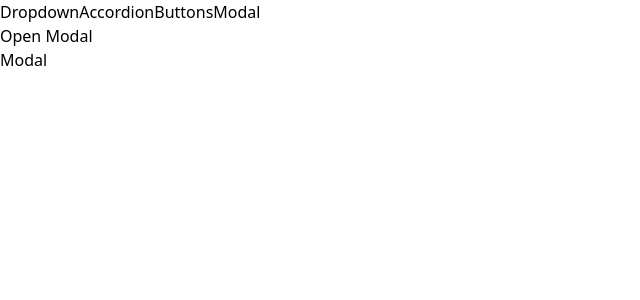
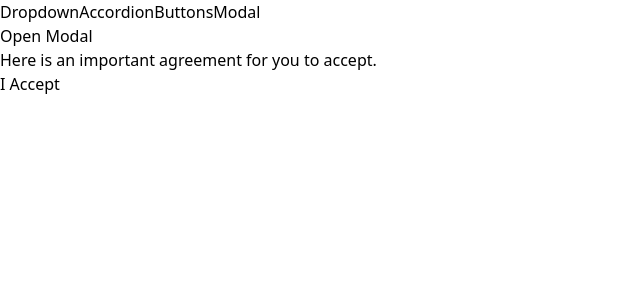
Before and after one commit to wali55/comps, a React (Vite) app: page /modal in a window 1280 px wide. Both pictures are taken after a click on the button "Open Modal". Shown: the top 300 px of the page, without its empty margins (0-640 px from the left). Built offline with nearby package versions, Linux system fonts and the light colour scheme.

Commit message:
customizing the modal

```diff
--- a/src/components/Modal.jsx
+++ b/src/components/Modal.jsx
@@ -1,10 +1,13 @@
 import ReactDOM  from 'react-dom';
 
-function Modal({ onClose }) {
+function Modal({ onClose, children, actionBar }) {
     return ReactDOM.createPortal(
         <div>
             <div onClick={onClose} className="absolute inset-0 bg-gray-300 opacity-80"></div>
-            <div className="absolute inset-40 p-10 bg-white">Modal</div>
+            <div className="absolute inset-40 p-10 bg-white">
+                {children}
+                {actionBar}
+            </div>
         </div>,
         document.querySelector('.modal-container')
     );
--- a/src/pages/ModalPage.jsx
+++ b/src/pages/ModalPage.jsx
@@ -13,10 +13,22 @@ function ModalPage() {
         setShowModal(false);
     };
 
+    const actionBar = (
+        <div>
+            <Button onClick={handleClose} primary>I Accept</Button>
+        </div>
+    );
+
+    const modal = (
+        <Modal onClose={handleClose} actionBar={actionBar}>
+            <p>Here is an important agreement for you to accept.</p>
+        </Modal>
+    );
+
     return(
         <div className="relative">
             <Button onClick={handleClick} primary>Open Modal</Button>
-            {showModal && <Modal onClose={handleClose} />}
+            {showModal && modal}
         </div>
     );
 }
```
